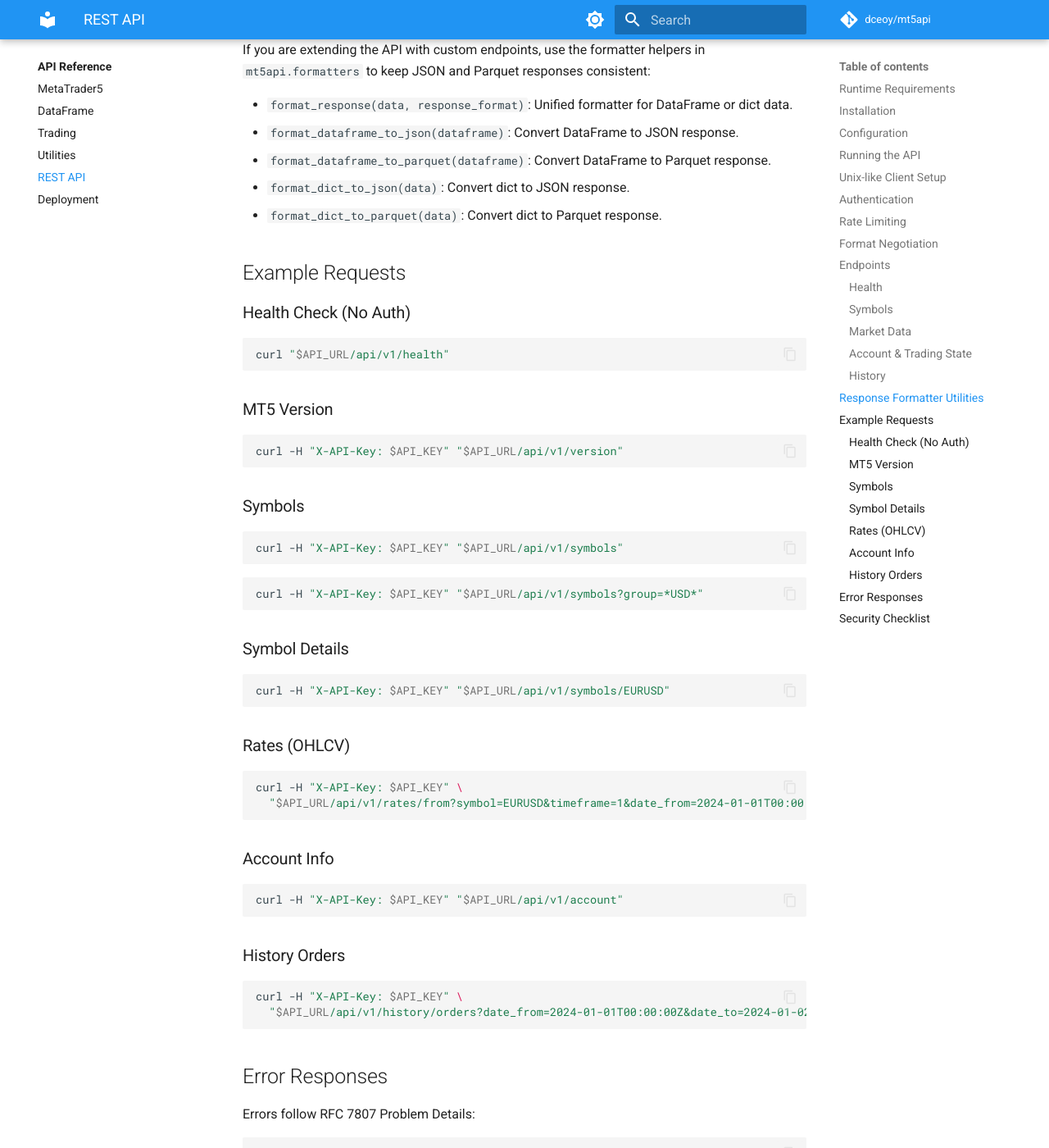
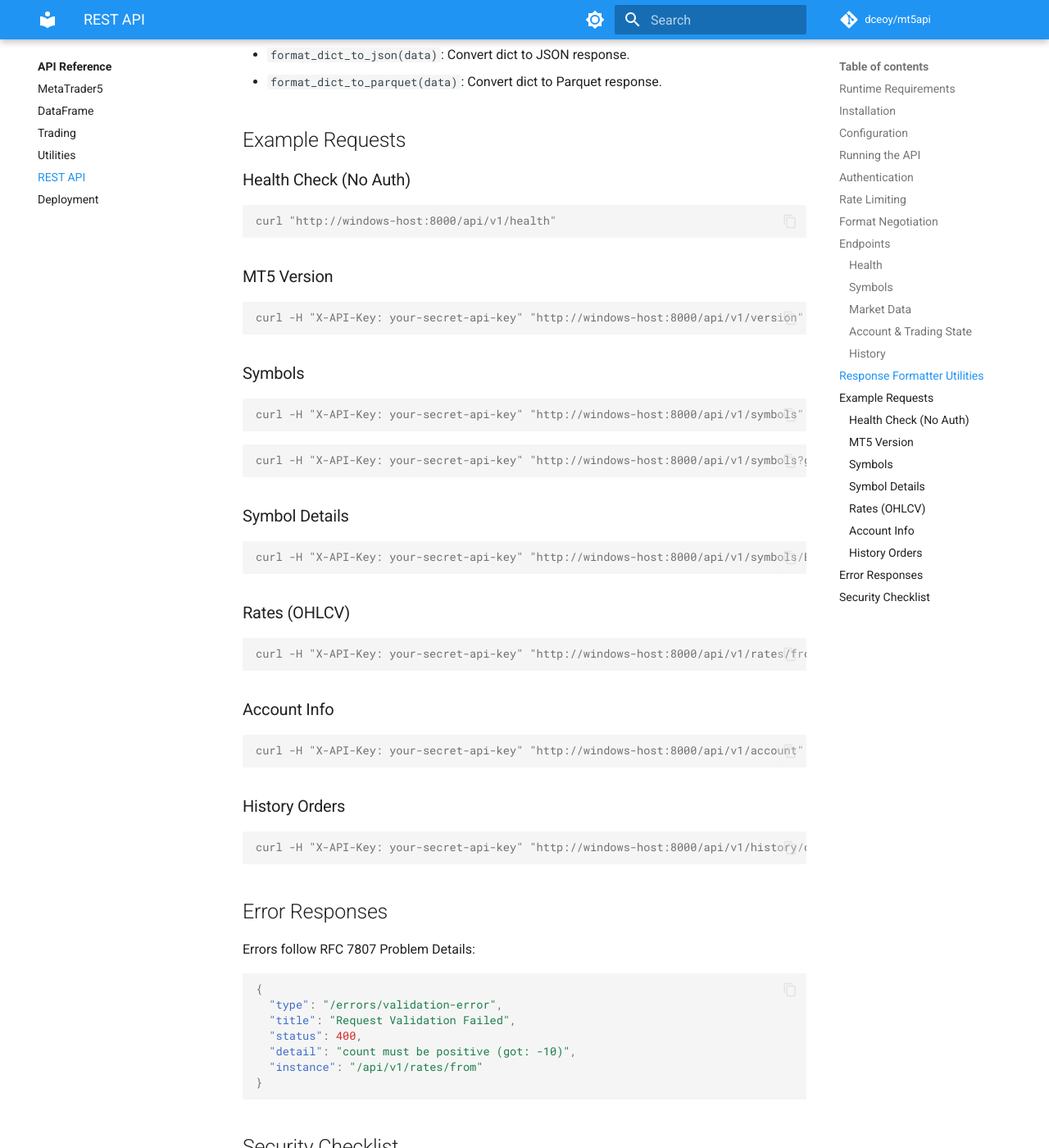
Before and after one commit to dceoy/mt5api, an MkDocs documentation site: the page built from docs/api/rest-api.md, in a window 1280 px wide and 1400 px high, scrolled down 3280 px. Shown: the whole window at 82% size. Built offline with MkDocs 1.6.1 and Material for MkDocs 9.7.7, drawn with Linux system fonts in a browser that asks for light colours; comment, search, counter and statistics services are not loaded; some of the changed text lies outside the part shown.

Commit message:
Unify curl examples across docs

````diff
--- a/docs/api/rest-api.md
+++ b/docs/api/rest-api.md
@@ -48,15 +48,10 @@ Access the docs at the Windows host address, for example:
 - Swagger UI: `http://windows-host:8000/docs`
 - OpenAPI JSON: `http://windows-host:8000/openapi.json`
 
-## Unix-like Client Setup
-
-If you are calling the API from Linux or macOS, point your client at the
-Windows host that runs `mt5api`.
-
-```bash
-API_URL=http://windows-host:8000
-API_KEY=your-secret-api-key  # Only when MT5_API_KEY is configured on the server
-```
+Replace `windows-host` with the DNS name or IP address of the Windows machine
+running `mt5api`. If you run the request on that Windows host, `localhost` also
+works. In PowerShell, use `curl.exe` if `curl` resolves to
+`Invoke-WebRequest`.
 
 ## Authentication
 
@@ -64,8 +59,8 @@ When `MT5_API_KEY` is set, all endpoints except `/api/v1/health` require an
 `X-API-Key` header. When `MT5_API_KEY` is unset or empty, authentication is
 disabled and those endpoints are accessible without authorization.
 
-```bash
-curl -H "X-API-Key: $API_KEY" "$API_URL/api/v1/symbols"
+```console
+curl -H "X-API-Key: your-secret-api-key" "http://windows-host:8000/api/v1/symbols"
 ```
 
 ## Rate Limiting
@@ -77,14 +72,12 @@ Rate limiting uses `slowapi` with a default limit of `100/minute`. Set
 
 Use `Accept` header or `format` query parameter:
 
-```bash
-curl -H "X-API-Key: $API_KEY" \
-  -H "Accept: application/parquet" \
-  "$API_URL/api/v1/rates/from?symbol=EURUSD&timeframe=1&date_from=2024-01-01T00:00:00Z&count=100"
+```console
+curl -H "X-API-Key: your-secret-api-key" -H "Accept: application/parquet" "http://windows-host:8000/api/v1/rates/from?symbol=EURUSD&timeframe=1&date_from=2024-01-01T00:00:00Z&count=100"
 ```
 
-```bash
-curl -H "X-API-Key: $API_KEY" "$API_URL/api/v1/symbols?format=json"
+```console
+curl -H "X-API-Key: your-secret-api-key" "http://windows-host:8000/api/v1/symbols?format=json"
 ```
 
 ## Endpoints
@@ -140,50 +133,48 @@ in `mt5api.formatters` to keep JSON and Parquet responses consistent:
 
 ### Health Check (No Auth)
 
-```bash
-curl "$API_URL/api/v1/health"
+```console
+curl "http://windows-host:8000/api/v1/health"
 ```
 
 ### MT5 Version
 
-```bash
-curl -H "X-API-Key: $API_KEY" "$API_URL/api/v1/version"
+```console
+curl -H "X-API-Key: your-secret-api-key" "http://windows-host:8000/api/v1/version"
 ```
 
 ### Symbols
 
-```bash
-curl -H "X-API-Key: $API_KEY" "$API_URL/api/v1/symbols"
+```console
+curl -H "X-API-Key: your-secret-api-key" "http://windows-host:8000/api/v1/symbols"
 ```
 
-```bash
-curl -H "X-API-Key: $API_KEY" "$API_URL/api/v1/symbols?group=*USD*"
+```console
+curl -H "X-API-Key: your-secret-api-key" "http://windows-host:8000/api/v1/symbols?group=*USD*"
 ```
 
 ### Symbol Details
 
-```bash
-curl -H "X-API-Key: $API_KEY" "$API_URL/api/v1/symbols/EURUSD"
+```console
+curl -H "X-API-Key: your-secret-api-key" "http://windows-host:8000/api/v1/symbols/EURUSD"
 ```
 
 ### Rates (OHLCV)
 
-```bash
-curl -H "X-API-Key: $API_KEY" \
-  "$API_URL/api/v1/rates/from?symbol=EURUSD&timeframe=1&date_from=2024-01-01T00:00:00Z&count=100"
+```console
+curl -H "X-API-Key: your-secret-api-key" "http://windows-host:8000/api/v1/rates/from?symbol=EURUSD&timeframe=1&date_from=2024-01-01T00:00:00Z&count=100"
 ```
 
 ### Account Info
 
-```bash
-curl -H "X-API-Key: $API_KEY" "$API_URL/api/v1/account"
+```console
+curl -H "X-API-Key: your-secret-api-key" "http://windows-host:8000/api/v1/account"
 ```
 
 ### History Orders
 
-```bash
-curl -H "X-API-Key: $API_KEY" \
-  "$API_URL/api/v1/history/orders?date_from=2024-01-01T00:00:00Z&date_to=2024-01-02T00:00:00Z"
+```console
+curl -H "X-API-Key: your-secret-api-key" "http://windows-host:8000/api/v1/history/orders?date_from=2024-01-01T00:00:00Z&date_to=2024-01-02T00:00:00Z"
 ```
 
 ## Error Responses
````
Also changed, not shown: README.md (+10 -17 lines), docs/api/deployment.md (+4 -2 lines), docs/api/index.md (+6 -8 lines), docs/index.md (+8 -10 lines).
